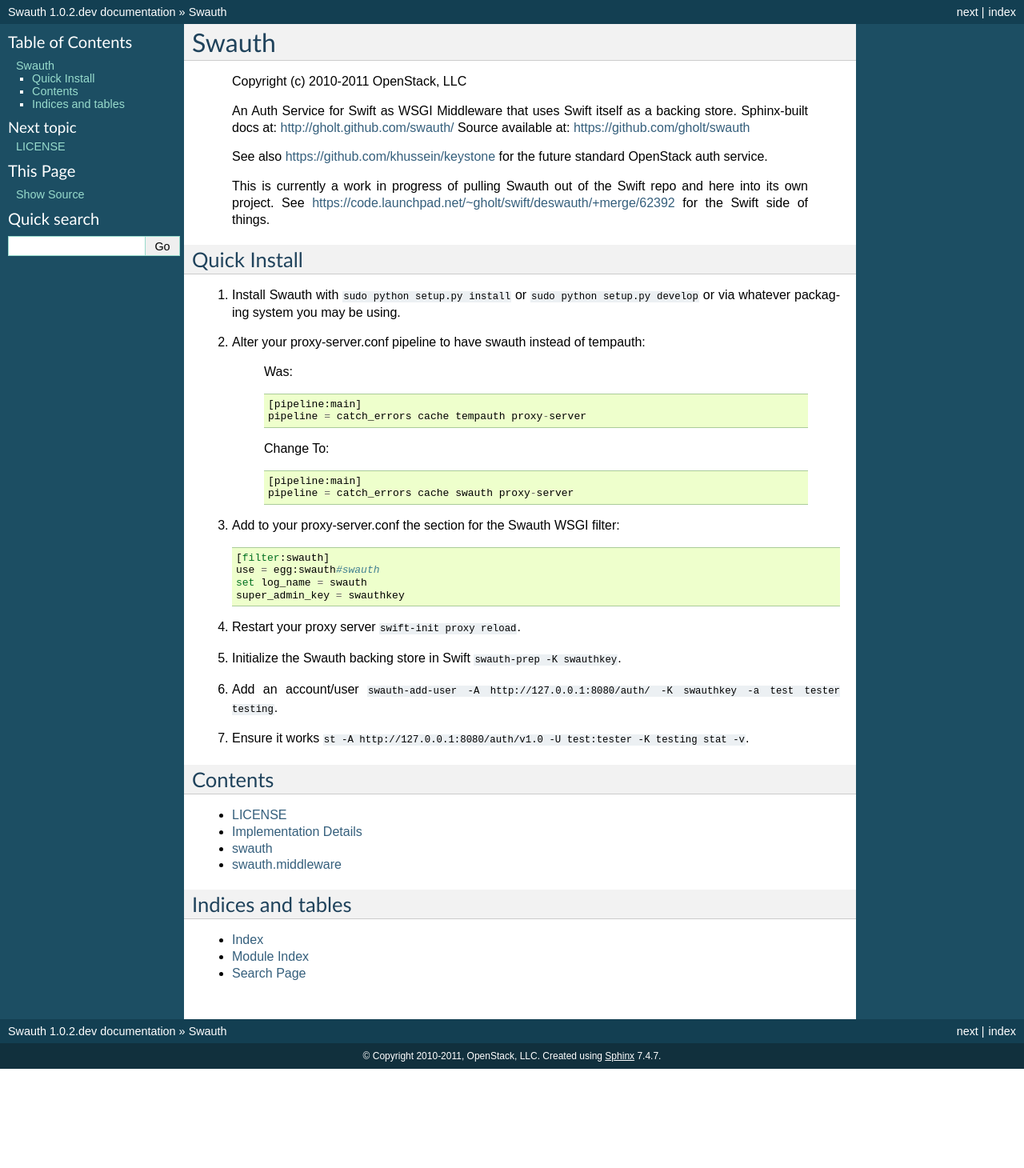
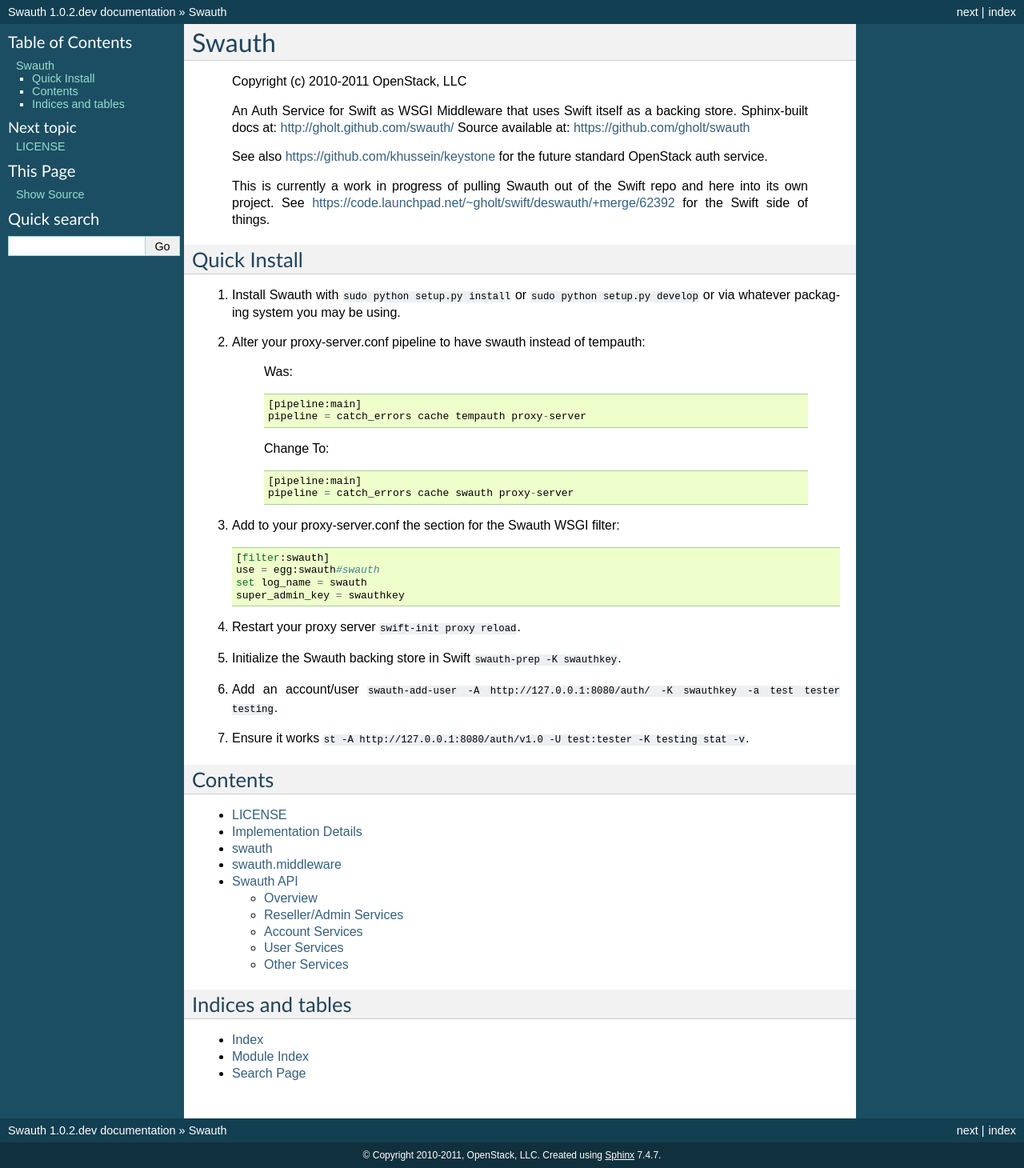
Before and after one commit to gholt/swauth, a Sphinx documentation site: the page built from doc/source/index.rst, in a window 1280 px wide. Shown: the whole page at 80% size. Built offline with Sphinx 7.4.7, drawn with Linux system fonts in a browser that asks for light colours; before the commit the page ends 1336 px from its top, so only the background shows below that; some of the changed lines change nothing that is shown.

Commit message:
Add first pass of API docs for swift internal API.

```diff
--- /dev/null
+++ b/doc/source/api.rst
@@ -0,0 +1,462 @@
+----------
+Swauth API
+----------
+
+Overview
+========
+
+Swauth has its own internal versioned REST API for adding, removing,
+and editing accounts.  This document explains the v2 API.
+
+Authentication
+--------------
+
+Each REST request against the swauth API requires the inclusion of a
+specific authorization user and key to be passed in a specific HTTP
+header.  These headers are defined as ``X-Auth-Admin-User`` and
+``X-Auth-Admin-Key``.
+
+Typically, these values are ``.super_admin`` (the site super admin
+user) with the key being specified in the swauth middleware
+configuration as ``super_admin_key``.
+
+This could also be a reseller admin with the appropriate rights to
+perform actions on reseller accounts.
+
+Endpoints
+---------
+
+The swauth API endpoint is presented on the proxy servers, in the
+"/auth" namespace.  In addition, the API is versioned, and the version
+documented is version 2.  API versions subdivide the auth namespace by
+version, specified as a version identifier like "v2".
+
+The auth endpoint described herein is therefore located at "/auth/v2/"
+as presented by the proxy servers.
+
+Bear in mind that in order for the auth management API to be
+presented, it must be enabled in the proxy server config by setting
+``allow_account_managment`` to ``true`` in the ``[app:proxy-server]``
+stanza of your proxy-server.conf.
+
+Responses
+---------
+
+Responses from the auth APIs are returned as a JSON structure.
+Example return values in this document are edited for readability.
+
+
+Reseller/Admin Services
+=======================
+
+Operations can be performed against the endpoint itself to perform
+general administrative operations.  Currently, the only operations
+that can be performed is a GET operation to get reseller or site admin
+information.
+
+Get Admin Info
+--------------
+
+A GET request at the swauth endpoint will return reseller information
+for the account specified in the ``X-Auth-Admin-User`` header.
+Currently, the information returned is limited to a list of accounts
+for the reseller or site admin.
+
+Valid return codes:
+  * 200: Success
+  * 403: Invalid X-Auth-Admin-User/X-Auth-Admin-Key
+  * 5xx: Internal error
+
+Example Request::
+
+    GET /auth/<api version>/ HTTP/1.1
+    X-Auth-Admin-User: .super_user
+    X-Auth-Admin-Key: swauthkey
+
+Example Curl Request::
+
+    curl -D - https://<endpoint>/auth/v2/ \
+    -H "X-Auth-Admin-User: .super_user" \
+    -H "X-Auth-Admin-Key: swauthkey"
+
+Example Result::
+
+    HTTP/1.1 200 OK
+
+    { "accounts":
+      [
+        { "name": "account1" },
+        { "name": "account2" },
+        { "name": "account3" }
+      ]
+    }
+
+
+Account Services
+================
+
+There are API request to get account details, create, and delete
+accounts, mapping logically to the REST verbs GET, PUT, and DELETE.
+These actions are performed against an account URI, in the following
+general request structure::
+
+    METHOD /auth/<version>/<account> HTTP/1.1
+
+The methods that can be used are detailed below.
+
+Get Account Details
+-------------------
+
+Account details can be retrieved by performing a GET request against
+an account URI.  On success, a JSON dictionary will be returned
+containing the keys `account_id`, `services`, and `users`.  The
+`account_id` is the value used when creating service accounts.  The
+`services` value is a dict that represents valid storage cluster
+endpoints, and which endpoint is the default.  The 'users' value is a
+list of dicts, each dict representing a user and currently only
+containing the single key 'name'.
+
+Valid Responses:
+  * 200: Success
+  * 403: Invalid X-Auth-Admin-User/X-Auth-Admin-Key
+  * 5xx: Internal error
+
+Example Request::
+
+    GET /auth/<api version>/<account> HTTP/1.1
+    X-Auth-Admin-User: .super_user
+    X-Auth-Admin-Key: swauthkey
+
+Example Curl Request::
+
+    curl -D - https://<endpoint>/auth/v2/<account> \
+    -H "X-Auth-Admin-User: .super_user" \
+    -H "X-Auth-Admin-Key: swauthkey"
+
+Example Response::
+
+    HTTP/1.1 200 OK
+
+    { "services":
+      { "storage":
+        { "default": "local",
+          "local": "https://<storage endpoint>/v1/<account_id>" },
+      },
+      "account_id": "<account_id>",
+      "users": [ { "name": "user1" },
+                 { "name": "user2" } ]
+    }
+
+Create Account
+--------------
+
+An account can be created with a PUT request against a non-existent
+account.  By default, a newly created UUID4 will be used with the
+reseller prefix as the account ID used when creating corresponding
+service accounts.  However, you can provide an X-Account-Suffix header
+to replace the UUDI4 part.
+
+Valid return codes:
+  * 200: Success
+  * 403: Invalid X-Auth-Admin-User/X-Auth-Admin-Key
+  * 5xx: Internal error
+
+Example Request::
+
+    GET /auth/<api version>/<new_account> HTTP/1.1
+    X-Auth-Admin-User: .super_user
+    X-Auth-Admin-Key: swauthkey
+
+Example Curl Request::
+
+    curl -D - https://<endpoint>/auth/v2/<new_account> \
+    -H "X-Auth-Admin-User: .super_user" \
+    -H "X-Auth-Admin-Key: swauthkey"
+
+Example Response::
+
+    HTTP/1.1 201 Created
+
+
+Delete Account
+--------------
+
+An account can be deleted with a DELETE request against an existing
+account.
+
+Valid Responses:
+  * 204: Success
+  * 403: Invalid X-Auth-Admin-User/X-Auth-Admin-Key
+  * 404: Account not found
+  * 5xx: Internal error
+
+Example Request::
+
+    DELETE /auth/<api version>/<account> HTTP/1.1
+    X-Auth-Admin-User: .super_user
+    X-Auth-Admin-Key: swauthkey
+
+Example Curl Request::
+
+    curl -XDELETE -D - https://<endpoint>/auth/v2/<account> \
+    -H "X-Auth-Admin-User: .super_user" \
+    -H "X-Auth-Admin-Key: swauthkey"
+
+Example Response::
+
+    HTTP/1.1 204 No Content
+
+
+User Services
+=============
+
+Each account in swauth contains zero or more users.  These users can
+be determined with the 'Get Account Details' API request against an
+account.
+
+Users in an account can be created, modified, and detailed as
+described below by apply the appropriate REST verbs to a user URI, in
+the following general request structure::
+
+    METHOD /auth/<version>/<account>/<user> HTTP/1.1
+
+The methods that can be used are detailed below.
+
+Get User Details
+----------------
+
+User details can be retrieved by performing a GET request against
+a user URI.  On success, a JSON dictionary will be returned as
+described::
+
+    {"groups": [  # List of groups the user is a member of
+	{"name": "<act>:<usr>"},
+	    # The first group is a unique user identifier
+	{"name": "<account>"},
+	    # The second group is the auth account name
+	{"name": "<additional-group>"}
+	    # There may be additional groups, .admin being a
+	    # special group indicating an account admin and
+	    # .reseller_admin indicating a reseller admin.
+     ],
+     "auth": "plaintext:<key>"
+     # The auth-type and key for the user; currently only
+     # plaintext is implemented.
+    }
+
+For example::
+
+    {"groups": [{"name": "test:tester"}, {"name": "test"},
+                {"name": ".admin"}],
+     "auth": "plaintext:testing"}
+
+Valid Responses:
+  * 200: Success
+  * 403: Invalid X-Auth-Admin-User/X-Auth-Admin-Key
+  * 404: Unknown account
+  * 5xx: Internal error
+
+Example Request::
+
+    GET /auth/<api version>/<account>/<user> HTTP/1.1
+    X-Auth-Admin-User: .super_user
+    X-Auth-Admin-Key: swauthkey
+
+Example Curl Request::
+
+    curl -D - https://<endpoint>/auth/v2/<account>/<user> \
+    -H "X-Auth-Admin-User: .super_user" \
+    -H "X-Auth-Admin-Key: swauthkey"
+
+Example Response::
+
+    HTTP/1.1 200 Ok
+
+    { "groups": [ { "name": "<account>:<user>" },
+                  { "name": "<user>" },
+                  { "name": ".admin" } ],
+      "auth" : "plaintext:password" }
+
+
+Create User
+-----------
+
+A user can be created with a PUT request against a non-existent
+user URI.  The new user's password must be set using the
+``X-Auth-User-Key`` header.  The user name MUST NOT start with a
+period ('.').  This requirement is enforced by the API, and will
+result in a 400 error.
+
+Optional Headers:
+
+ * ``X-Auth-User-Admin: true``: create the user as an account admin
+ * ``X-Auth-User-Reseller-Admin: true``: create the user as a reseller
+   admin
+
+Reseller admin accounts can only be created by the site admin, while
+regular accounts (or account admin accounts) can be created by an
+account admin, an appropriate reseller admin, or the site admin.
+
+Note that PUT requests are idempotent, and the PUT request serves as
+both a request and modify action.
+
+Valid Responses:
+  * 200: Success
+  * 400: Invalid request (missing required headers)
+  * 403: Invalid X-Auth-Admin-User/X-Auth-Admin-Key, or insufficient priv
+  * 404: Unknown account
+  * 5xx: Internal error
+
+Example Request::
+
+    PUT /auth/<api version>/<account>/<user> HTTP/1.1
+    X-Auth-Admin-User: .super_user
+    X-Auth-Admin-Key: swauthkey
+    X-Auth-User-Admin: true
+    X-Auth-User-Key: secret
+
+Example Curl Request::
+
+    curl -XPUT -D - https://<endpoint>/auth/v2/<account>/<user> \
+    -H "X-Auth-Admin-User: .super_user" \
+    -H "X-Auth-Admin-Key: swauthkey" \
+    -H "X-Auth-User-Admin: true" \
+    -H "X-Auth-User-Key: secret"
+
+Example Response::
+
+    HTTP/1.1 201 Created
+
+Delete User
+-----------
+
+A user can be deleted by performing a DELETE request against a user
+URI.  This action can only be performed by an account admin,
+appropriate reseller admin, or site admin.
+
+Valid Responses:
+  * 200: Success
+  * 403: Invalid X-Auth-Admin-User/X-Auth-Admin-Key, or insufficient priv
+  * 404: Unknown account or user
+  * 5xx: Internal error
+
+Example Request::
+
+    DELETE /auth/<api version>/<account>/<user> HTTP/1.1
+    X-Auth-Admin-User: .super_user
+    X-Auth-Admin-Key: swauthkey
+
+Example Curl Request::
+
+    curl -XDELETE -D - https://<endpoint>/auth/v2/<account>/<user> \
+    -H "X-Auth-Admin-User: .super_user" \
+    -H "X-Auth-Admin-Key: swauthkey"
+
+Example Response::
+
+    HTTP/1.1 204 No Content
+
+
+Other Services
+==============
+
+There are several other swauth functions that can be performed, mostly
+done via "pseudo-user" accounts.  These are well-known user names that
+are unable to be actually provisioned.  These pseudo-users are
+described below.
+
+Set Service Endpoints
+---------------------
+
+Service endpoint information can be retrived using the _`Get Account
+Details` API method.
+
+This function allows setting values within this section for
+the <account>, allowing the addition of new service end points
+or updating existing ones by performing a POST to the URI
+corresponding to the pseudo-user ".services".
+
+The body of the POST request should contain a JSON dict with
+the following format::
+
+    {"service_name": {"end_point_name": "end_point_value"}}
+
+There can be multiple services and multiple end points in the
+same call.
+
+Any new services or end points will be added to the existing
+set of services and end points. Any existing services with the
+same service name will be merged with the new end points. Any
+existing end points with the same end point name will have
+their values updated.
+
+The updated services dictionary will be returned on success.
+
+Valid Responses:
+
+  * 200: Success
+  * 403: Invalid X-Auth-Admin-User/X-Auth-Admin-Key
+  * 404: Account not found
+  * 5xx: Internal error
+
+Example Request::
+
+    POST /auth/<api version>/<account>/.services HTTP/1.0
+    X-Auth-Admin-User: .super_user
+    X-Auth-Admin-Key: swauthkey
+
+    {"storage": { "local": "<new endpoint>" }}
+
+Example Curl Request::
+
+    curl -XPOST -D - https://<endpoint>/auth/v2/<account>/.services \
+    -H "X-Auth-Admin-User: .super_user" \
+    -H "X-Auth-Admin-Key: swauthkey" --data-binary \
+    '{ "storage": { "local": "<new endpoint>" }}'
+
+Example Response::
+
+    HTTP/1.1 200 OK
+
+    {"storage": {"default": "local", "local": "<new endpoint>" }}
+
+Get Account Groups
+------------------
+
+Individual user group information can be retrived using the _`Get User
+Details` API method.
+
+This function allows retrieving all group information for all users in
+an existing account.  This can be achieved using a GET action against
+a user URI with the pseudo-user ".groups".
+
+The JSON dictionary returned will be a "groups" dictionary similar to
+that documented in the _`Get User Details` method, but representing
+the summary of all groups utilized by all active users in the account.
+
+Valid Responses:
+  * 200: Success
+  * 403: Invalid X-Auth-Admin-User/X-Auth-Admin-Key
+  * 404: Account not found
+  * 5xx: Internal error
+
+Example Request::
+
+    GET /auth/<api version>/<account>/.groups
+    X-Auth-Admin-User: .super_user
+    X-Auth-Admin-Key: swauthkey
+
+Example Curl Request::
+
+    curl -D - https://<endpoint>/auth/v2/<account>/.groups \
+    -H "X-Auth-Admin-User: .super_user" \
+    -H "X-Auth-Admin-Key: swauthkey"
+
+Example Response::
+
+    HTTP/1.1 200 OK
+
+    { "groups": [ { "name": ".admin" },
+                  { "name": "<account>" },
+                  { "name": "<account>:user1" },
+                  { "name": "<account>:user2" } ] }
--- a/doc/source/index.rst
+++ b/doc/source/index.rst
@@ -65,6 +65,7 @@
     details
     swauth
     middleware
+    api
 
 Indices and tables
 ------------------
```
